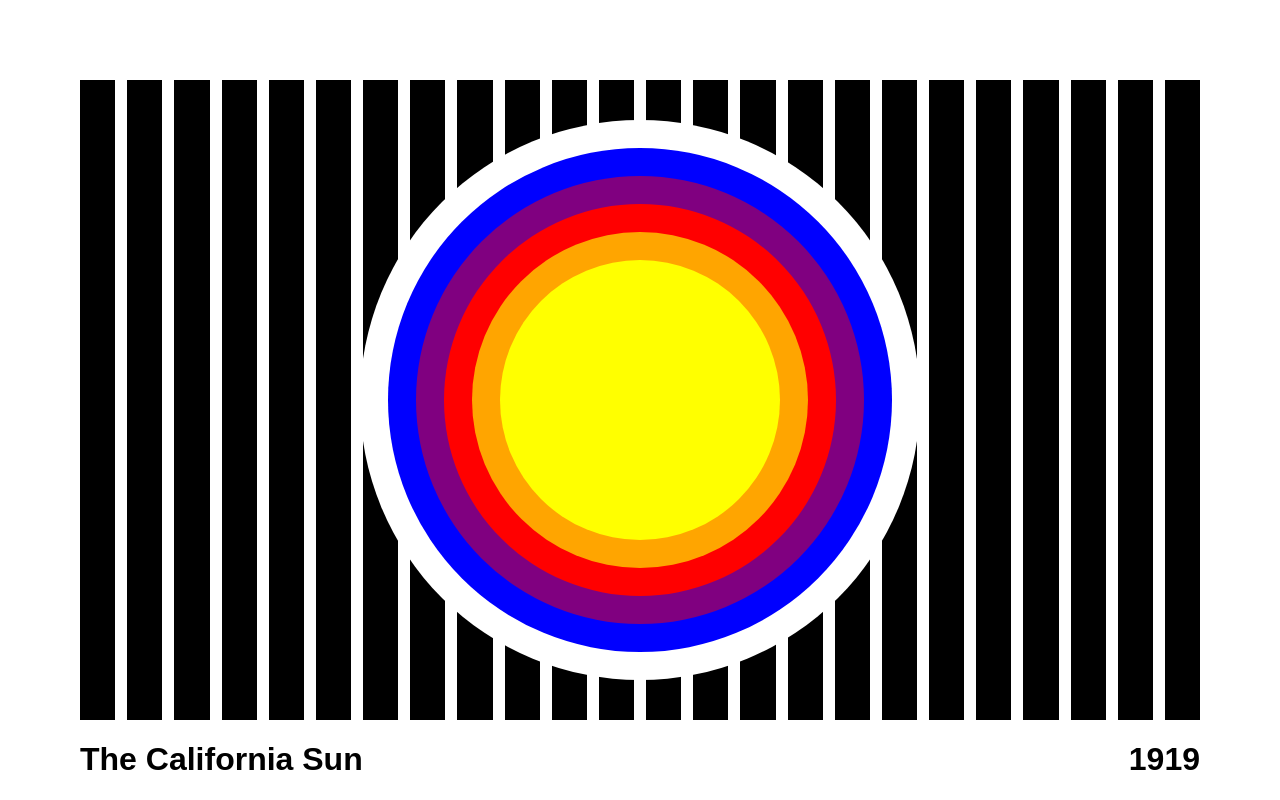
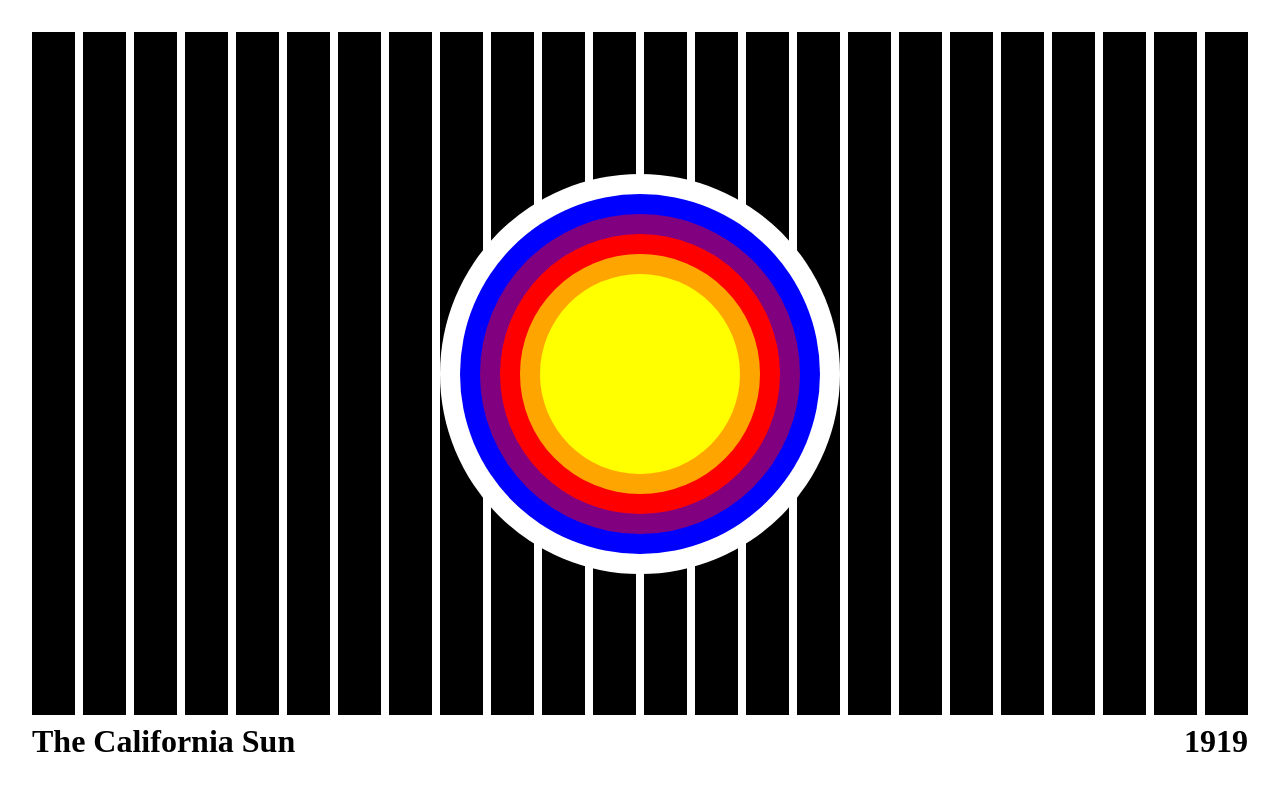
Before and after one commit to jathom30/poster-design-copy, a plain HTML site: page index.html in a window 1280 px wide. Drawn offline with Linux system fonts and the light colour scheme.

Commit message:
convert to grid

```diff
--- a/index.html
+++ b/index.html
@@ -4,10 +4,11 @@
   <meta charset="UTF-8">
   <meta http-equiv="X-UA-Compatible" content="IE=edge">
   <meta name="viewport" content="width=device-width, initial-scale=1.0">
-  <link rel="stylesheet" href="styles.css">
+  <link rel="stylesheet" href="styles-grid.css">
   <title>Copy cat</title>
 </head>
 <body>
+  <div class="container">
     <div class="stripes">
       <div class="stripe"></div>
       <div class="stripe"></div>
@@ -42,6 +43,7 @@
       <div class="circle circle--orange"></div>
       <div class="circle circle--yellow"></div>
     </div>
+  </div>
   <div class="title">
     <h1>The California Sun</h1>
     <h1>1919</h1>
--- /dev/null
+++ b/styles-grid.css
@@ -0,0 +1,90 @@
+* {
+  box-sizing: border-box;
+}
+
+body {
+  /* remove browser's default margin */
+  margin: 0;
+  height: 100vh;
+  display: flex;
+  flex-direction: column;
+  padding: 2rem;
+}
+
+.container {
+  height: 100%;
+  display: grid;
+}
+
+.stripes {
+  grid-column: 1 / 1;
+  grid-row: 1 / 1;
+  height: 100%;
+  display: grid;
+  grid-template-columns: repeat(auto-fit, minmax(0, 1fr));
+  gap: 0.5rem;
+}
+
+.stripe {
+  background: black;
+}
+
+.circles {
+  grid-column: 1 / 1;
+  grid-row: 1 / 1;
+  display: grid;
+  width: 70vw;
+  height: 70vw;
+  max-height: 50vh;
+  max-width: 50vh;
+  justify-self: center;
+  align-self: center;
+}
+
+.circle {
+  grid-column: 1 / 1;
+  grid-row: 1 / 1;
+  border-radius: 50%;
+  justify-self: center;
+  align-self: center;
+}
+
+.circle--white {
+  background: white;
+  height: 100%;
+  width: 100%;
+}
+.circle--blue {
+  background: blue;
+  height: 90%;
+  width: 90%;
+}
+.circle--purple {
+  background: purple;
+  height: 80%;
+  width: 80%;
+}
+.circle--red {
+  background: red;
+  height: 70%;
+  width: 70%;
+}
+.circle--orange {
+  background: orange;
+  height: 60%;
+  width: 60%;
+}
+.circle--yellow {
+  background: yellow;
+  height: 50%;
+  width: 50%;
+}
+
+.title {
+  display: flex;
+  justify-content: space-between;
+}
+
+.title h1 {
+  margin: 0.5rem 0;
+}
```
Lines whose indentation alone changed are shown as unchanged.
